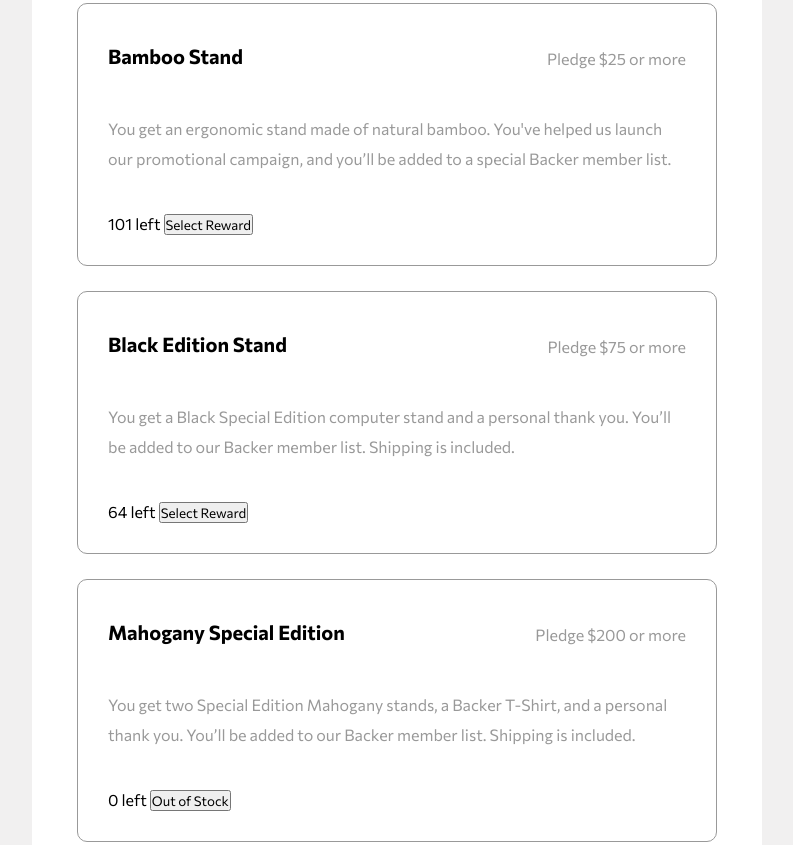
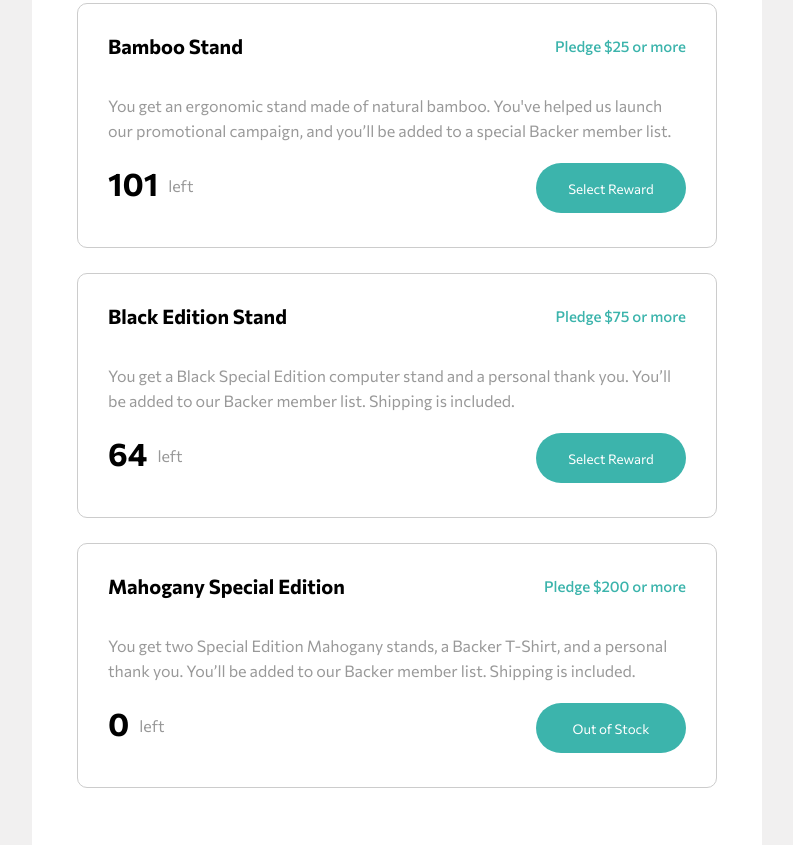
Before and after one commit to UrsulaSpela/crowdfunding-product-page-main, a plain HTML site: page index.html in a window 1280 px wide. Shown: the part 1156-2001 px from the top of the page, without its empty margins (243-1036 px from the left). Drawn offline with Linux system fonts and the light colour scheme.

Commit message:
Add files via upload

```diff
--- a/index.html
+++ b/index.html
@@ -78,8 +78,12 @@
         </div>
       <p>You get an ergonomic stand made of natural bamboo. You've helped us launch our promotional campaign, and
         you’ll be added to a special Backer member list.</p>
-      101 left
-      <button>Select Reward</button>
+      <div class="container">
+        <div class="nmbr-left">
+          <h1>101</h1> <p>left</p>
+        </div>
+        <button class="btn-reward">Select Reward</button>
+      </div>
       </div>
 
       <div class="pledge">
@@ -89,8 +93,12 @@
         </div>
       <p>You get a Black Special Edition computer stand and a personal thank you. You’ll be added to our Backer
         member list. Shipping is included.</p>
-      64 left
-      <button>Select Reward</button>
+      <div class="container">
+        <div class="nmbr-left">
+          <h1>64</h1> <p>left</p>
+        </div>
+        <button class="btn-reward">Select Reward</button>
+      </div>
       </div>
 
       <div class="pledge">
@@ -100,8 +108,12 @@
         </div>
       <p>You get two Special Edition Mahogany stands, a Backer T-Shirt, and a personal thank you. You’ll be added
         to our Backer member list. Shipping is included.</p>
-      0 left
-      <button>Out of Stock</button>
+      <div class="container">
+        <div class="nmbr-left">
+        <h1>0</h1> <p>left</p>
+      </div>
+      <button class="btn-reward">Out of Stock</button>
+    </div>
       </div>
     </div>
 </div>
--- a/style.css
+++ b/style.css
@@ -128,22 +128,56 @@ body{
     font-size: 1.25em;
     padding-bottom: 35px;
 }
-#about p{
+p{
     line-height: 30px;
     color: hsl(0, 0%, 60%);
     padding-bottom: 40px;
 }
 .pledge{
-    border: 1px solid hsl(0, 0%, 60%);
+    height: 245px;
+    border: 1px solid hsl(0, 0%, 80%);
     border-radius: 10px;
     margin-bottom: 25px;
-    padding: 40px 30px 30px 30px;
+    padding: 30px 30px 20px 30px;
 }
 .pledge h2{
     padding-bottom: 30px;
     font-size: 1.1em;
 }
+.pledge p{
+    padding-bottom: 20px;
+    line-height: 25px;
+}
 .top{
     display: flex;
     justify-content: space-between;
 }
+.price{
+    color: hsl(176, 50%, 47%);
+    font-size: 15px;
+    font-weight: 500;
+}
+.container{
+    display: flex;
+    justify-content: space-between;
+}
+.nmbr-left{
+    display: flex;
+}
+.nmbr-left p{
+    padding: 10px;
+}
+.btn-reward{
+    width: 150px;
+    height: 50px;
+    border-radius: 50px;
+    border: none;
+    background: hsl(176, 50%, 47%);
+    color: white;
+}
+.out-of-stock{
+    opacity: .5;
+}
+.out-of-stock button{
+    background:hsl(0, 0%, 60%);
+}
```
